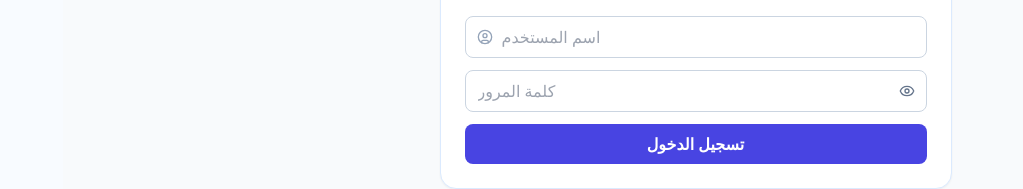
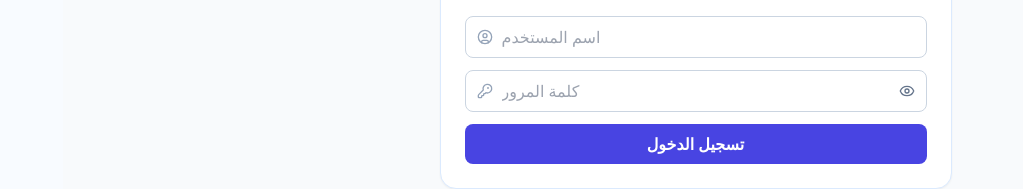
Before and after one commit to ibtikar-syria/youth-affairs, a React (Vite) app in the folder frontend/: page /login in a window 1280 px wide. Shown: the part 206-395 px from the top of the page, without its empty margins (257-1280 px from the left). Built offline with nearby package versions, Linux system fonts and the light colour scheme; no server answers.

Commit message:
feat: add KeyRound icon to password input field in LoginPage for enhanced UI

```diff
--- a/frontend/src/views/LoginPage.tsx
+++ b/frontend/src/views/LoginPage.tsx
@@ -1,6 +1,6 @@
 import { useEffect, useState } from 'react'
 import { useNavigate } from 'react-router-dom'
-import { Eye, EyeOff, ShieldCheck, UserCircle } from 'lucide-react'
+import { Eye, EyeOff, KeyRound, ShieldCheck, UserCircle } from 'lucide-react'
 import { api } from '../lib/api'
 
 const ADMIN_TOKEN_KEY = 'ya_admin_token'
@@ -120,11 +120,12 @@ export const LoginPage = () => {
               />
             </div>
             <div className="relative">
+              <KeyRound className="pointer-events-none absolute left-3 top-1/2 h-4 w-4 -translate-y-1/2 text-slate-400" />
               <input
                 type={showPassword ? 'text' : 'password'}
                 dir="ltr"
                 tabIndex={2}
-                className="w-full rounded-lg border border-slate-300 px-3 py-2 pr-10 text-left outline-none transition focus:border-primary focus:ring-2 focus:ring-primary/20"
+                className="w-full rounded-lg border border-slate-300 px-3 py-2 pl-9 pr-10 text-left outline-none transition focus:border-primary focus:ring-2 focus:ring-primary/20"
                 placeholder="كلمة المرور"
                 value={form.password}
                 onChange={(event) => setForm((prev) => ({ ...prev, password: event.target.value }))}
```
